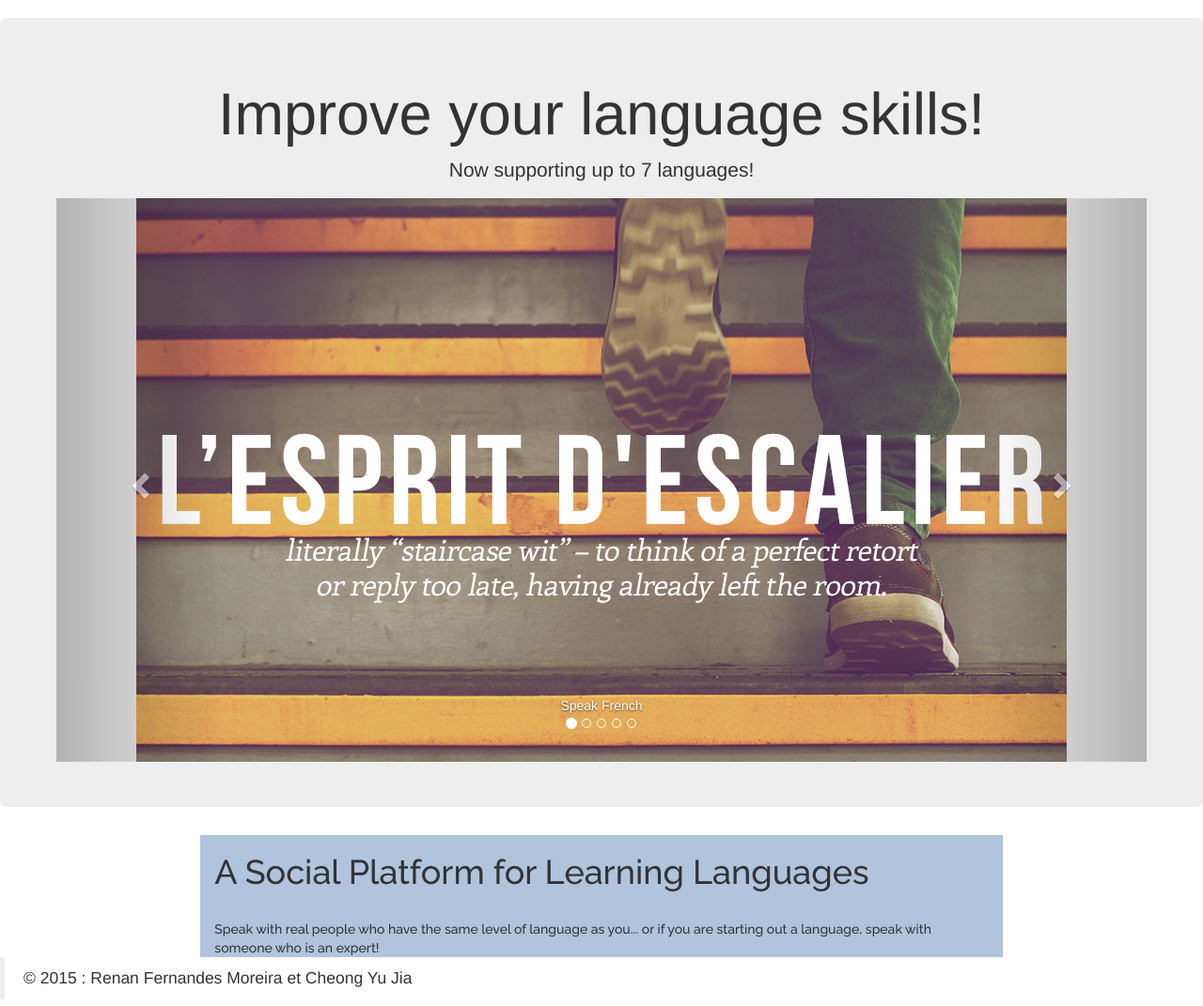
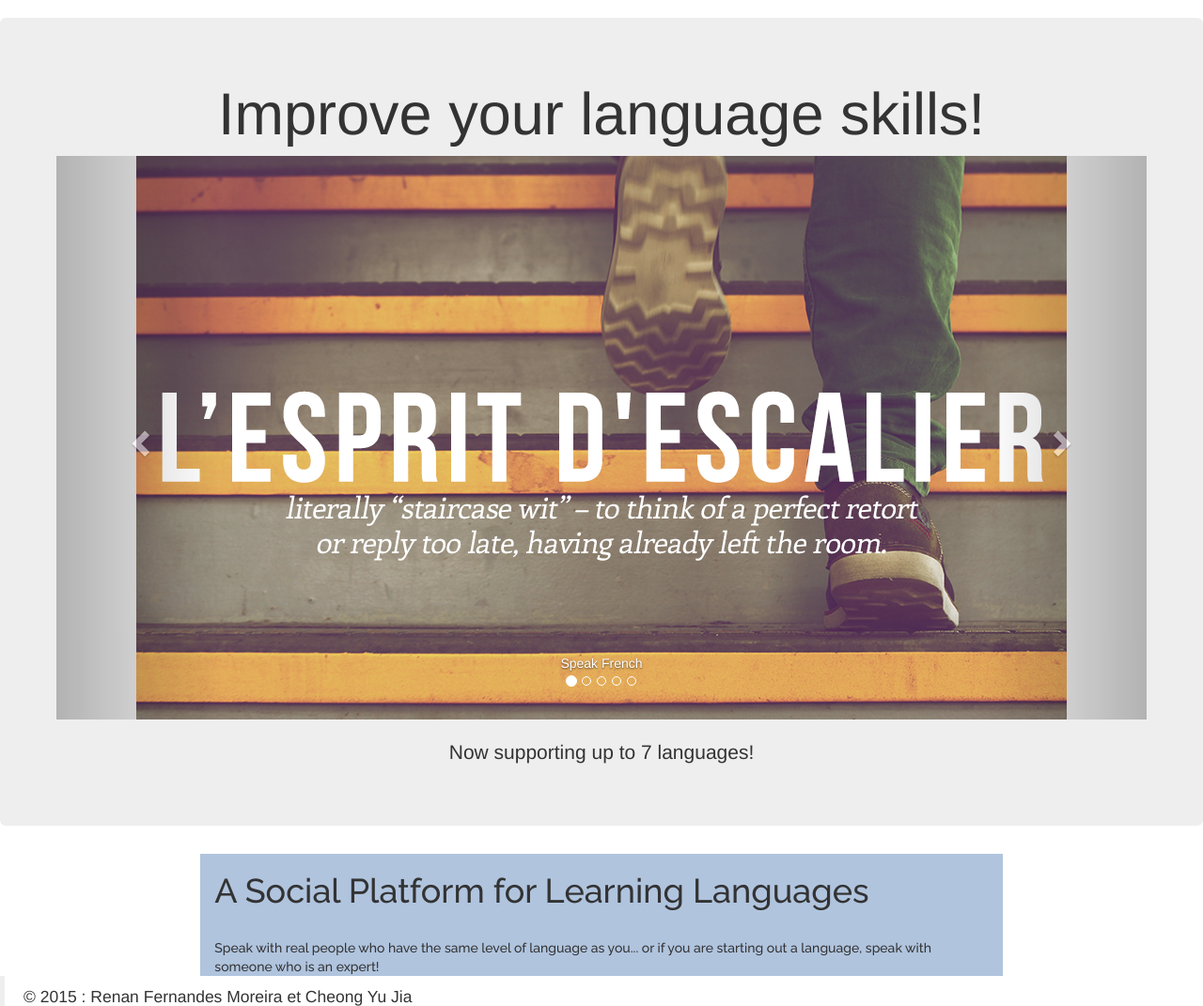
Before and after one commit to yujia21/INF472WFinalProject, a PHP site: page / in a window 1280 px wide. Shown: the part 51-1122 px from the top of the page at 94% size. Run offline with PHP 8.4, Linux system fonts and the light colour scheme.

Commit message:
update 09012016
Changed position of carousel

```diff
--- a/content/content-welcome.php
+++ b/content/content-welcome.php
@@ -4,8 +4,8 @@
             <div class="jumbotron">
                 <div class="container">
                     <h1 style="text-align:center">Improve your language skills!</h1>
-                    <p class="text-center">Now supporting up to 7 languages!</p>
                 </div>
+
                 <div id="carousel-example-generic" class="carousel slide" data-ride="carousel">
                 <!-- Indicators -->
                 <ol class="carousel-indicators">
@@ -50,7 +50,10 @@
                   <span class="sr-only">Next</span>
                 </a>
               </div>
-
+              <div class="container">
+                  <br>
+                  <p class="text-center">Now supporting up to 7 languages!</p>
+              </div>
             </div>
         </div>
     </header>
```
Lines whose indentation alone changed are shown as unchanged.
